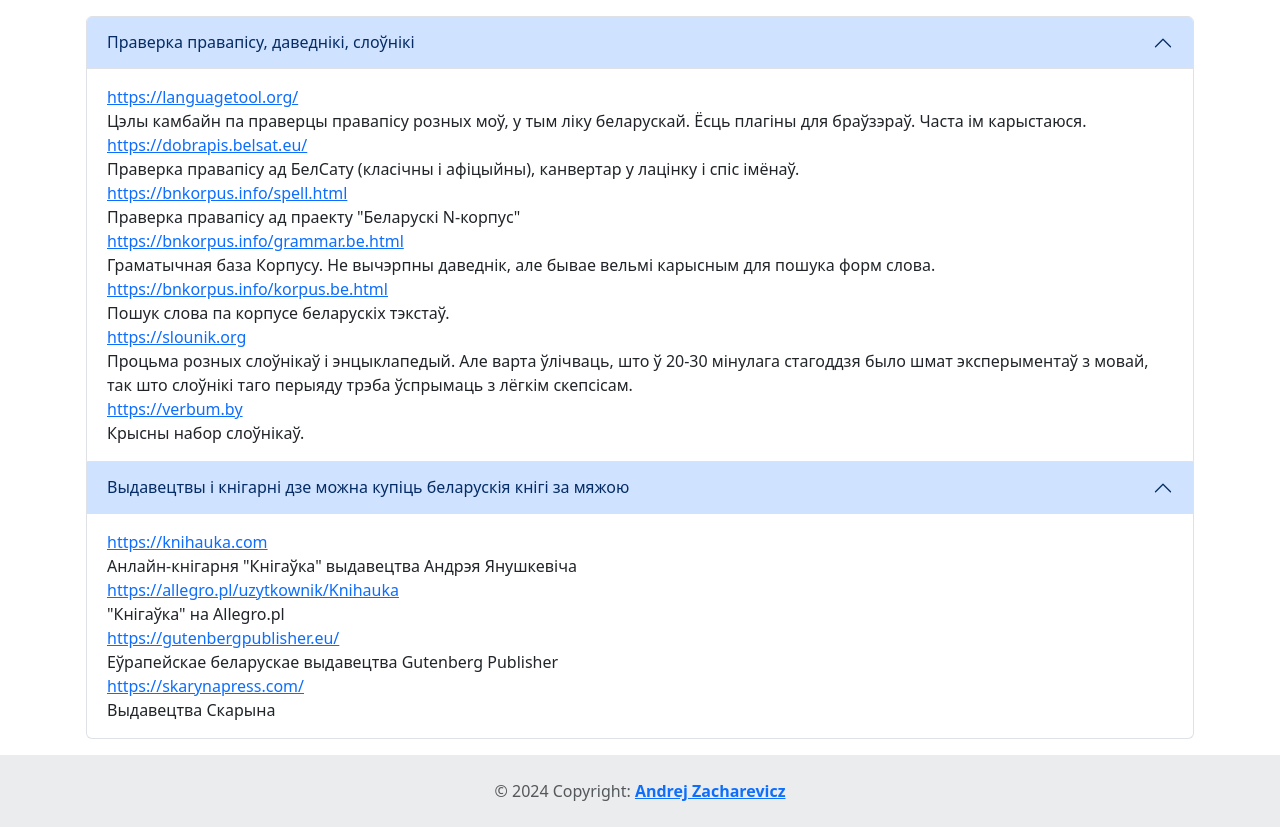
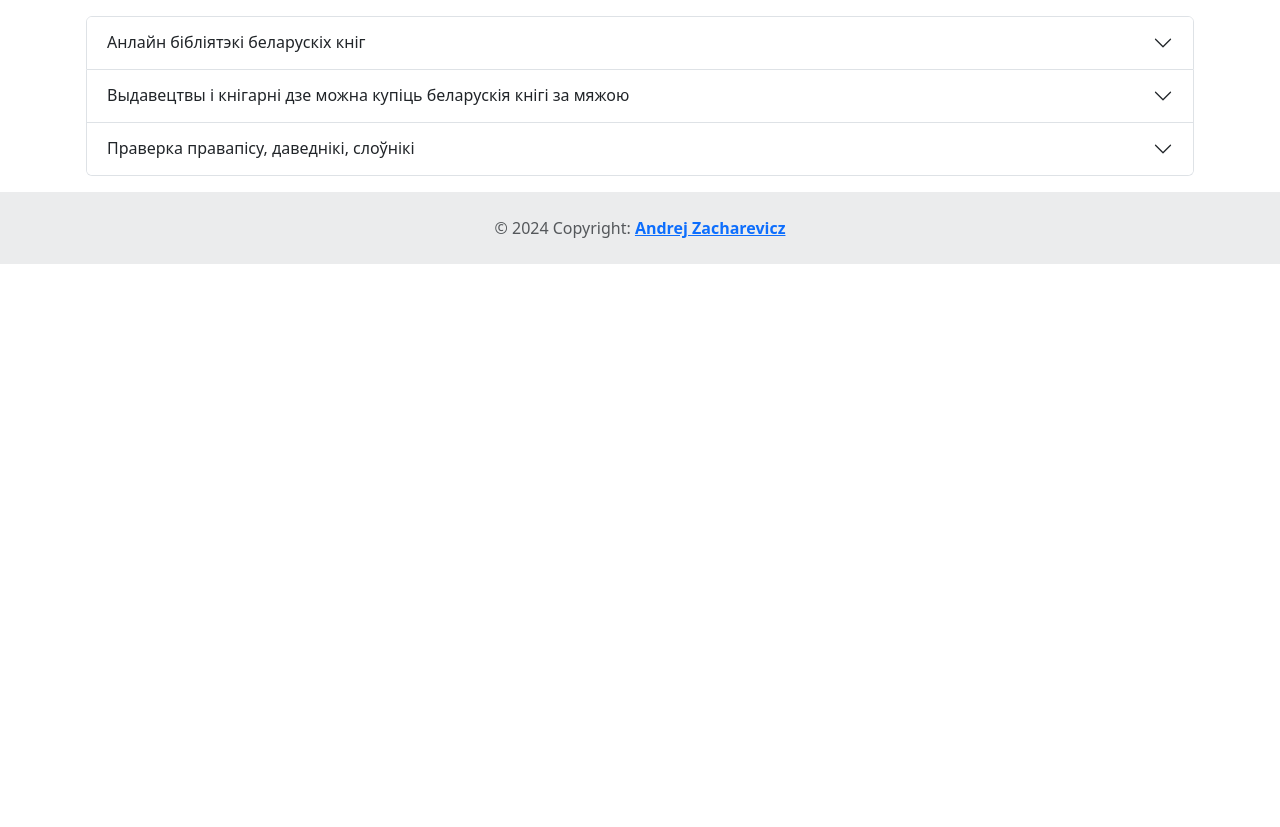
Before and after one commit to measles/latynkatar_site, a Flask app: page /links/ in a window 1280 px wide. Shown: the part 112-939 px from the top of the page. After the commit the page ends 376 px from the top, so only its background shows below. Run offline with Flask 3, Linux system fonts and the light colour scheme.

Commit message:
Змяніў раздзел спасылак:  - Дадаў кнігарню,  - дадаў анлайн бібліятэкі  - змяніў паводзіны старонкі і парадак секцый

```diff
--- a/lib/links.py
+++ b/lib/links.py
@@ -43,5 +43,13 @@
     ("https://knihauka.com", "Анлайн-кнігарня \"Кнігаўка\" выдавецтва Андрэя Янушкевіча"),
     ("https://allegro.pl/uzytkownik/Knihauka", "\"Кнігаўка\" на Allegro.pl"),
     ("https://gutenbergpublisher.eu/", "Еўрапейскае беларускае выдавецтва Gutenberg Publisher "),
-    ("https://skarynapress.com/", "Выдавецтва Скарына")
+    ("https://skarynapress.com/", "Выдавецтва Скарына"),
+    ("https://knihi.by/", "Добрая анлайн-кнігарня з гісторыяй і традыцыямі. Працуе ў Мінску, але высылае і за мяжу. Калі браць досыць шмат кніг, то кошт высылкі не такі балючы."),
 )
+
+kniharni = (
+    ("https://kamunikat.org/", "Вялізны праект па збору ўсіх матэрыялаў (кнігі, аўдыёкнігі, газэты, часопісы, відэа і іншае) выданых па-беларуску ці пра Беларусь на іншых мовах. Ад 2021 яшчэ і выдае папяровы кнігі."),
+    ("https://knihi.com/", "Наколькі я ведаю, старэйшая беларускай анлайн-бібліятэка (працуе ад 1996 года). Процьма самых розных выдпанняў."),
+    ("https://audiobooks.by/", "Каталог беларускіх аўдыё-кніг. Вельмі раю, калі любіце гэты фармат."),
+    ("https://knizhnyvoz.com/app/", "Аўдыёвыдавецтва, якое рупліва і старана агучвае беларускія кнігі. Кнігі можна паслухаць на сайце, альбо пра іх мабільныя аплікацыі.")
+)
--- a/main.py
+++ b/main.py
@@ -51,7 +51,7 @@
 def links():
     page_name = "Спасылкі"
     page_suffix = f" - {page_name}"
-    return render_template('links.html', page_name=page_name, page_suffix=page_suffix, active_links=ACTIVE, pravapis=links_data.pravapis, knihi=links_data.knihi)
+    return render_template('links.html', page_name=page_name, page_suffix=page_suffix, active_links=ACTIVE, pravapis=links_data.pravapis, knihi=links_data.knihi, kniharni=links_data.kniharni)
 
 
 @app.route("/about/")
--- a/templates/links.html
+++ b/templates/links.html
@@ -1,14 +1,50 @@
 {% include 'head.j2' %}
    <div class="container p-3">
       <div class="accordion" id="links">
+         <!-- Анлайн бібліятэкі -->
+         <div class="accordion-item">
+            <h2  class="accordion-header">
+               <button class="accordion-button collapsed" type="button" data-bs-toggle="collapse" data-bs-target="#collapseKniharni" aria-expanded="false" aria-controls="collapseKniharni">
+                  Анлайн бібліятэкі беларускіх кніг
+               </button>
+            </h2>
+            <div id="collapseKniharni" class="accordion-collapse collapse" data-bs-parent="#links">
+               <div class="accordion-body">
+                  <div class="list-group">
+                     {% for url, description in kniharni %}
+                        <a href="{{ url }}">{{ url }} </a>{{ description }}
+                     {% endfor %}
+                  </div>
+               </div>
+            </div>
+         </div>
+         <!-- Анлайн бібліятэкі -->
+         <!-- Дзе купіць кнігі -->
+         <div class="accordion-item">
+            <h2  class="accordion-header">
+               <button class="accordion-button collapsed" type="button" data-bs-toggle="collapse" data-bs-target="#collapseKnihi" aria-expanded="false" aria-controls="collapseKnigi">
+                  Выдавецтвы і кнігарні дзе можна купіць беларускія кнігі за мяжою
+               </button>
+            </h2>
+            <div id="collapseKnihi" class="accordion-collapse collapse" data-bs-parent="#links">
+               <div class="accordion-body">
+                  <div class="list-group">
+                     {% for url, description in knihi %}
+                        <a href="{{ url }}">{{ url }} </a>{{ description }}
+                     {% endfor %}
+                  </div>
+               </div>
+            </div>
+         </div>
+         <!-- Дзе купіць кнігі -->
          <!-- Слоўнікі, даведнікі, праверка правапісу -->
          <div class="accordion-item">
             <h2  class="accordion-header">
-               <button class="accordion-button" type="button" data-bs-toggle="collapse" data-bs-target="#collapseSlouniki" aria-expanded="true" aria-controls="collapseSlouniki">
+               <button class="accordion-button collapsed" type="button" data-bs-toggle="collapse" data-bs-target="#collapseSlouniki" aria-expanded="false" aria-controls="collapseSlouniki">
                   Праверка правапісу, даведнікі, слоўнікі
                </button>
             </h2>
-            <div id="collapseSlouniki" class="accordion-collapse collapse show" data-bs-parent="#links">
+            <div id="collapseSlouniki" class="accordion-collapse collapse" data-bs-parent="#links">
                <div class="accordion-body">
                   <div class="list-group">
                      {% for url, description in pravapis %}
@@ -19,24 +55,6 @@
             </div>
          </div>
          <!-- Слоўнікі, даведнікі, праверка правапісу -->
-         <!-- Дзе купіць кнігі -->
-         <div class="accordion-item">
-            <h2  class="accordion-header">
-               <button class="accordion-button" type="button" data-bs-toggle="collapse" data-bs-target="#collapseKnihi" aria-expanded="true" aria-controls="collapseKnigi">
-                  Выдавецтвы і кнігарні дзе можна купіць беларускія кнігі за мяжою
-               </button>
-            </h2>
-            <div id="collapseKnihi" class="accordion-collapse collapse show" data-bs-parent="#links">
-               <div class="accordion-body">
-                  <div class="list-group">
-                     {% for url, description in knihi %}
-                        <a href="{{ url }}">{{ url }} </a>{{ description }}
-                     {% endfor %}
-                  </div>
-               </div>
-            </div>
-         </div>
-         <!-- Дзе купіць кнігі -->
       </div>
    </div>
 {% include 'tail.j2' %}
```
